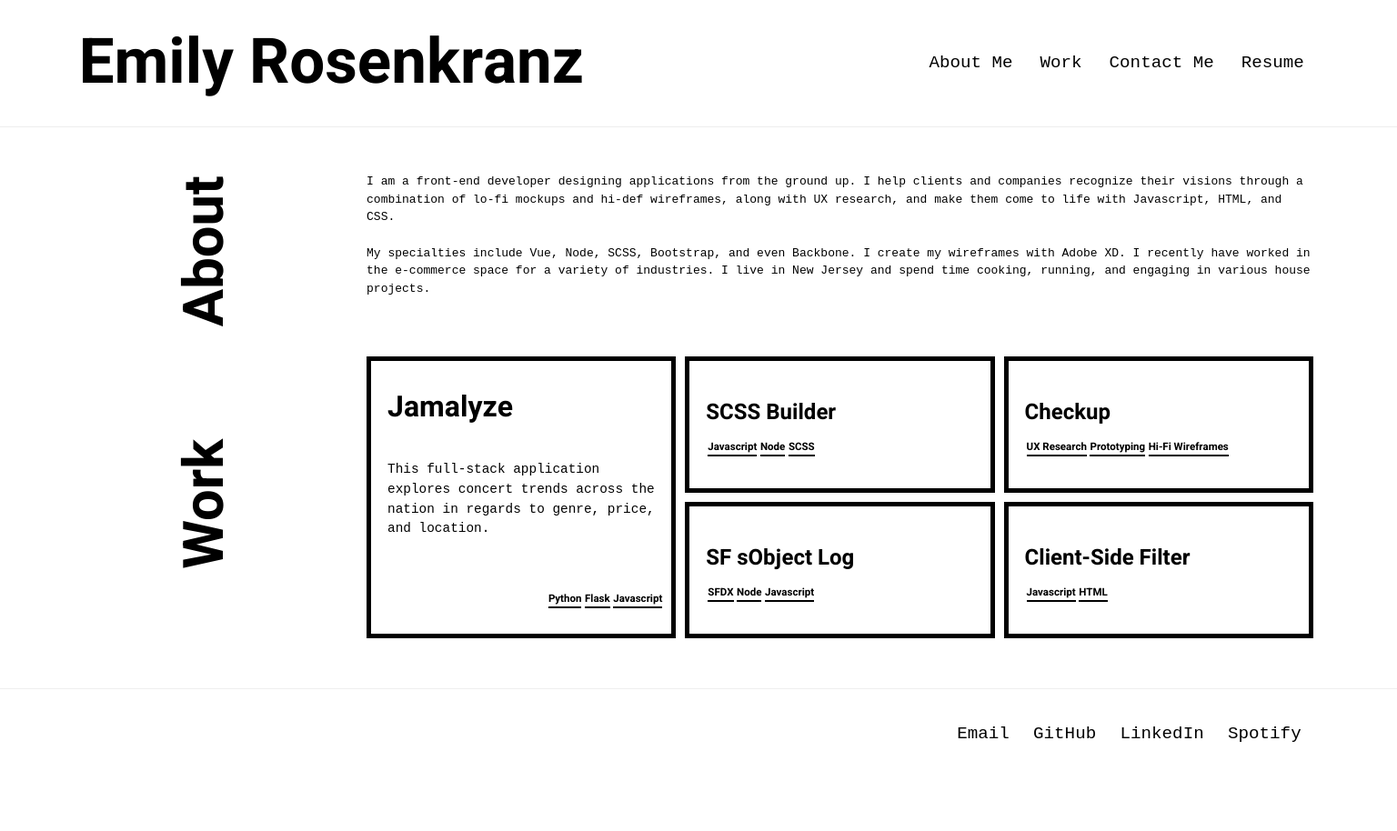
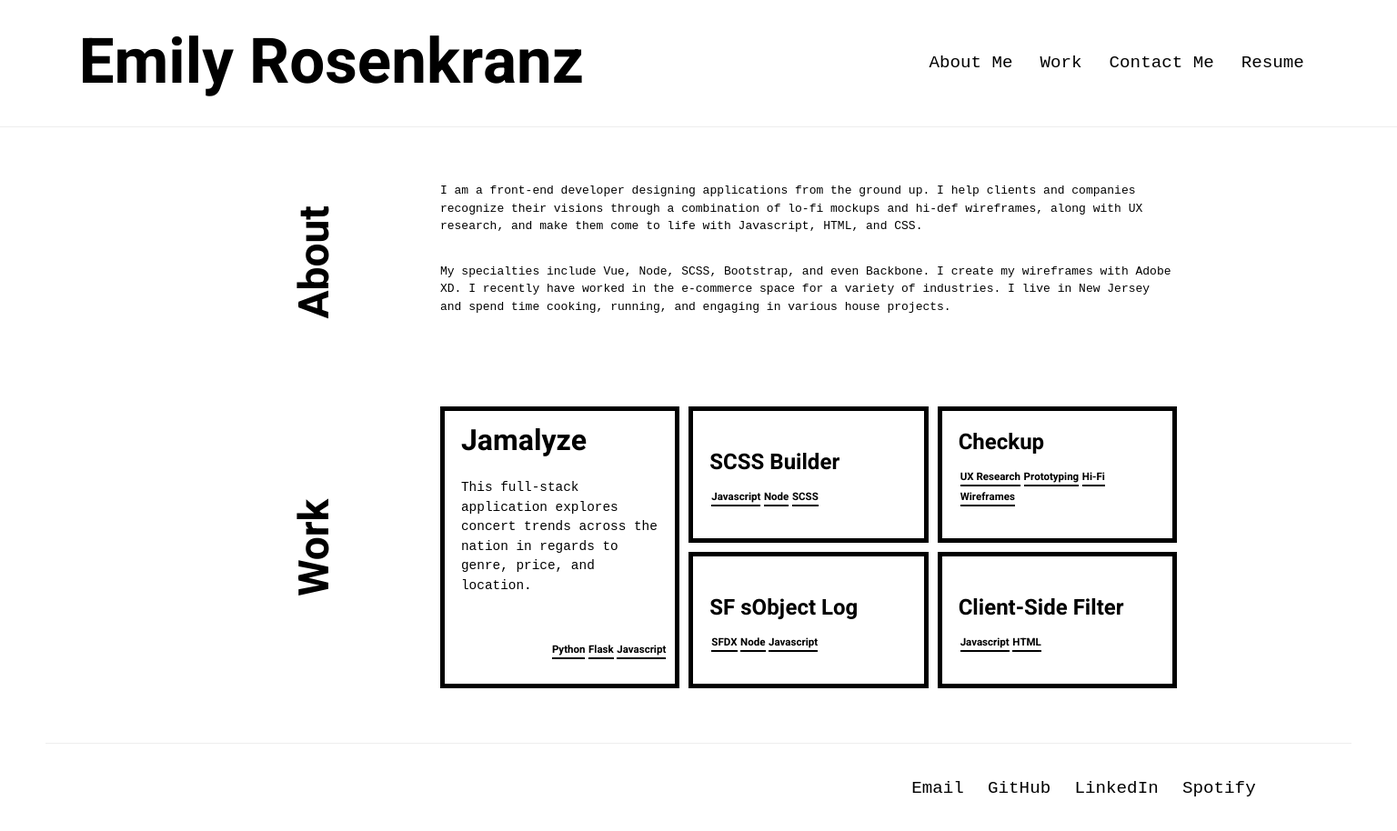
Before and after one commit to emilynassi/emilynassi.github.io, a plain HTML site: page index.html in a window 1536 px wide. Shown: the whole page at 91% size. Before the commit the page ends 884 px from the top, so only its background shows below. Drawn offline with Linux system fonts and the light colour scheme.

Commit message:
update spacing for large screens

```diff
--- a/style.css
+++ b/style.css
@@ -112,7 +112,7 @@ main {
 
 .page-section > h2 {
   flex: 0 0 20%;
-  padding-right: 15px;
+  /* padding-right: 15px; */
   font-size: 4vw;
   line-height: 1.1;
   text-align: center;
@@ -310,3 +310,20 @@ padding-left: 8px;
     align-items: flex-start;
   }
 }
+
+
+@media screen and (min-width: 1360px) {
+  main.page-wrapper {
+    max-width: 75%;
+  }
+  .page-section {
+    margin: 50px;
+  }
+  .page-section > h2 {
+    font-size: 3vw;
+    padding-right: 0;
+  }
+  .page-section p {
+    margin-bottom: 30px;
+  }
+}
```
